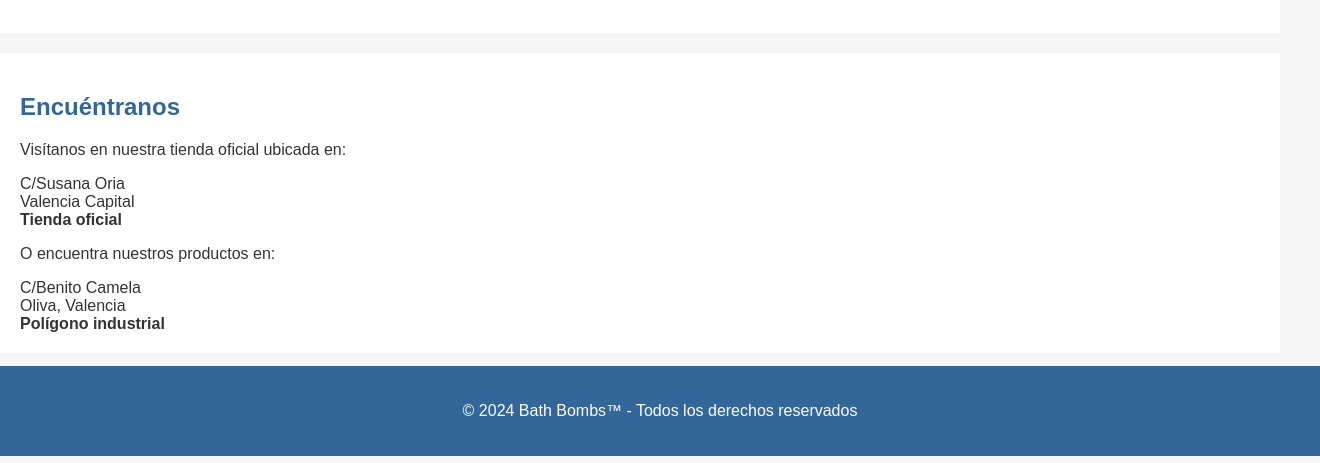
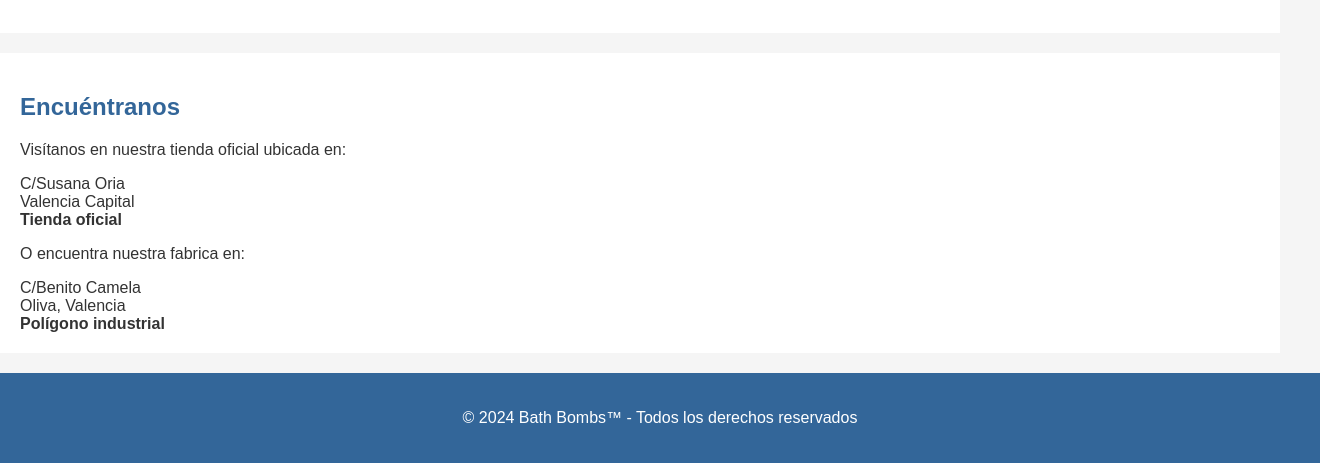
Before and after one commit to jargalgue/bathbombs, a plain HTML site: page index.html in a window 1280 px wide. Shown: the part 344-807 px from the top of the page, 1320 px wide, since content can reach past the window. Drawn offline with Linux system fonts and the light colour scheme.

Commit message:
Cambios basicos

```diff
--- a/index.html
+++ b/index.html
@@ -27,7 +27,7 @@
             Valencia Capital<br>
             <strong>Tienda oficial</strong>
         </address>
-        <p>O encuentra nuestros productos en:</p>
+        <p>O encuentra nuestra fabrica en:</p>
         <address>
             C/Benito Camela<br>
             Oliva, Valencia<br>
--- a/styles.css
+++ b/styles.css
@@ -37,7 +37,6 @@ address {
 }
 
 footer {
-    position: fixed;
     left: 0;
     bottom: 0;
     width: 100%;
```
